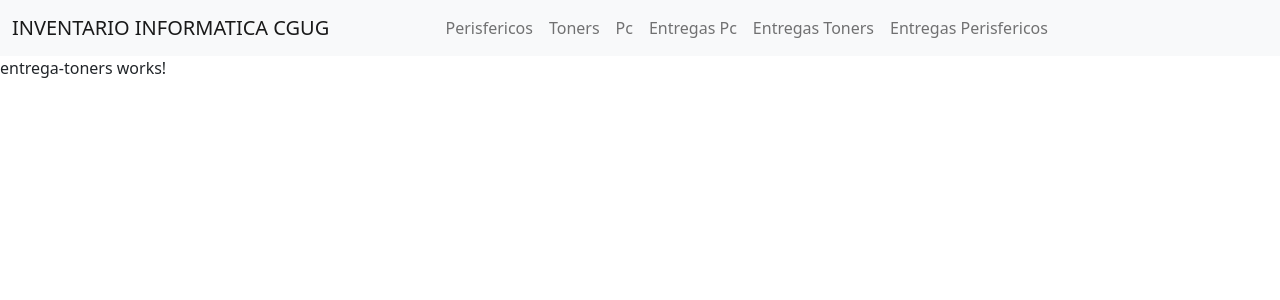
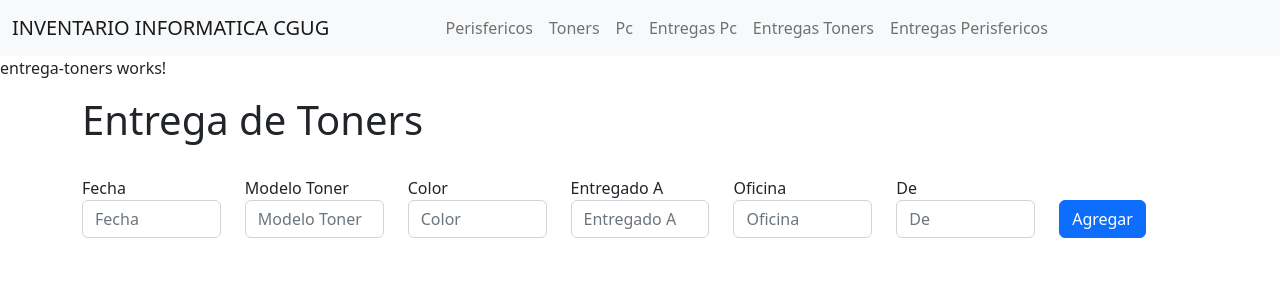
Before and after one commit to Gaston-Diaz/Inventario-Info, an Angular app: page /entregaToners in a window 1280 px wide. Shown: the top 300 px of the page. Built offline with nearby package versions, Linux system fonts and the light colour scheme.

Commit message:
Se trabajo sobre el componente entrega de toners

```diff
--- a/src/app/components/entrega-toners/entrega-toners.component.html
+++ b/src/app/components/entrega-toners/entrega-toners.component.html
@@ -1 +1,53 @@
 <p>entrega-toners works!</p>
+<div class="container">
+    <div class="col"><h1>{{titulo}}</h1></div>
+    <br>
+    <div class="form-group row">
+
+        <div class="form-group col md-3">
+            <label for="fecha">Fecha</label>
+            <input type="text" nombre="fecha" id="fecha" placeholder="Fecha" class="form-control" [(ngModel)]="inputFecha">
+        </div>
+
+        <div class="form-group col md-3">
+            <label for="idTonerE">Modelo Toner</label>
+            <input type="text" nombre="idTonerE" id="idTonerE" placeholder="Modelo Toner" class="form-control" [(ngModel)]="inputIdToner">
+        </div>
+
+        <div class="form-group col md-3">
+            <label for="colorE">Color</label>
+            <input type="text" nombre="colorE" id="colorE" placeholder="Color" class="form-control" [(ngModel)]="inputColor">
+        </div>
+
+        <div class="form-group col md-3">
+            <label for="entregaA">Entregado A</label>
+            <input type="text" nombre="entregaA" id="entregaA" placeholder="Entregado A" class="form-control" [(ngModel)]="inputEntregadoA">
+        </div>
+
+        <div class="form-group col md-3">
+            <label for="ofi">Oficina</label>
+            <input type="text" nombre="ofi" id="ofi" placeholder="Oficina" class="form-control" [(ngModel)]="inputOficina">
+        </div>
+
+        <div class="form-group col md-3">
+            <label for="de">De</label>
+            <input type="text" nombre="de" id="de" placeholder="De" class="form-control" [(ngModel)]="inputDe">
+        </div>
+
+        <div class="col" style="margin-top: 2.1%;">
+            <button type="submit" class="btn btn-primary" (click)="agregarEToner()">Agregar</button>
+        </div>
+
+    </div>
+
+    <div class="container">
+        <div class="row">
+            <div class="col">
+                <div *ngFor="let etoner of etoners">
+                    {{etoner.fecha}} {{etoner.idToner}} {{etoner.color}} {{etoner.entregadoA}} {{etoner.oficina}} {{etoner.de}}
+                </div>
+            </div>
+        </div>
+    </div>
+
+</div>
--- a/src/app/components/entrega-toners/entrega-toners.component.ts
+++ b/src/app/components/entrega-toners/entrega-toners.component.ts
@@ -1,15 +1,29 @@
 import { Component, OnInit } from '@angular/core';
+import { EToner} from 'src/app/models/eToner.model'
+
 
 @Component({
   selector: 'app-entrega-toners',
   templateUrl: './entrega-toners.component.html',
   styleUrls: ['./entrega-toners.component.css']
 })
-export class EntregaTonersComponent implements OnInit {
+export class EntregaTonersComponent {
+  titulo = "Entrega de Toners";
 
   constructor() { }
 
-  ngOnInit(): void {
+  etoners:EToner[]=[]
+
+  agregarEToner(){
+    let eToner = new EToner(this.inputFecha,this.inputIdToner,this.inputColor,this.inputEntregadoA,this.inputOficina,this.inputDe);
+    this.etoners.push(eToner);
+
   }
 
+  inputFecha:string= "";
+  inputIdToner:string= "";
+  inputColor:string= "";
+  inputEntregadoA:string= "";
+  inputOficina:string= "";
+  inputDe:string = "";
 }
```
